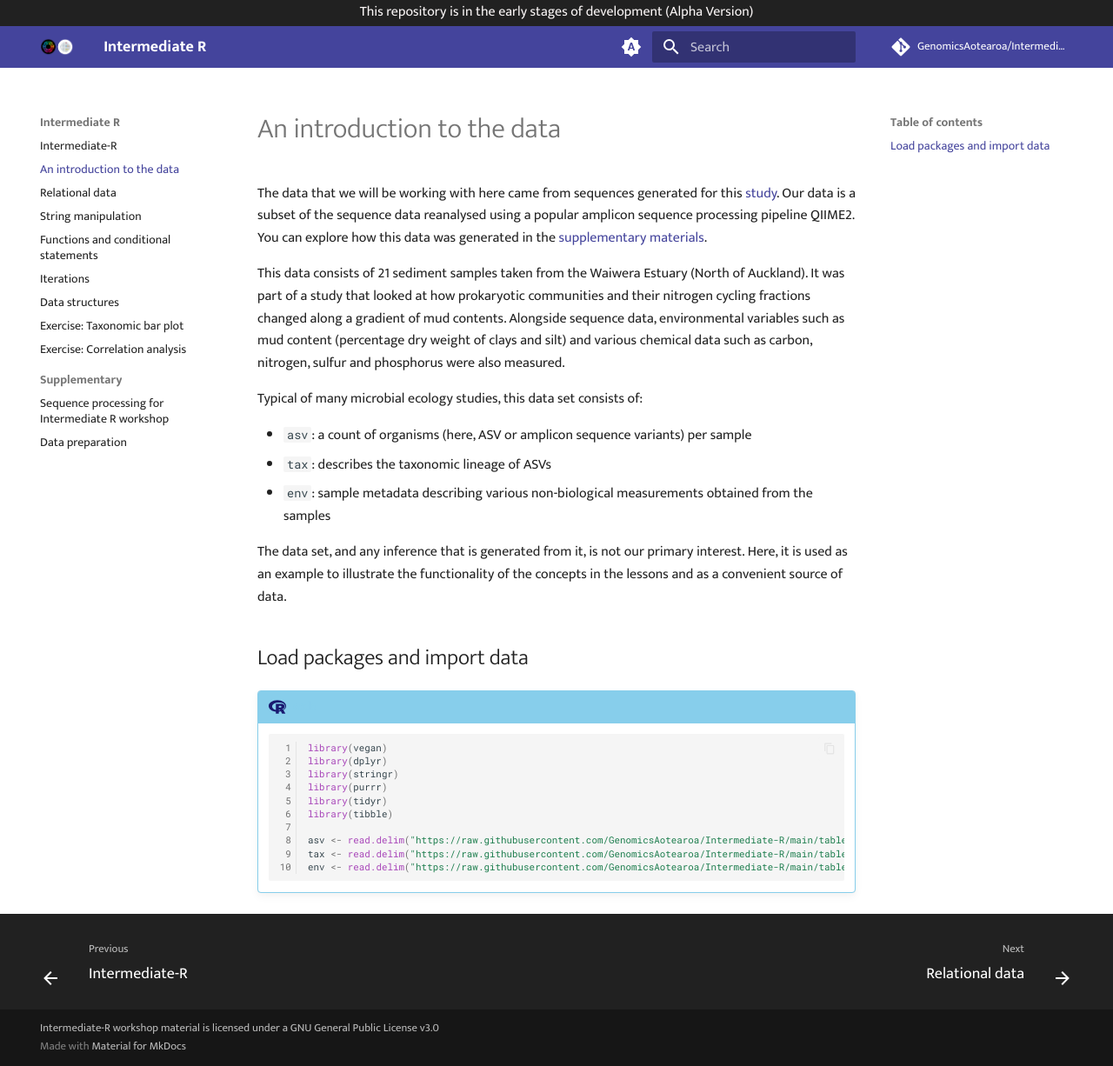
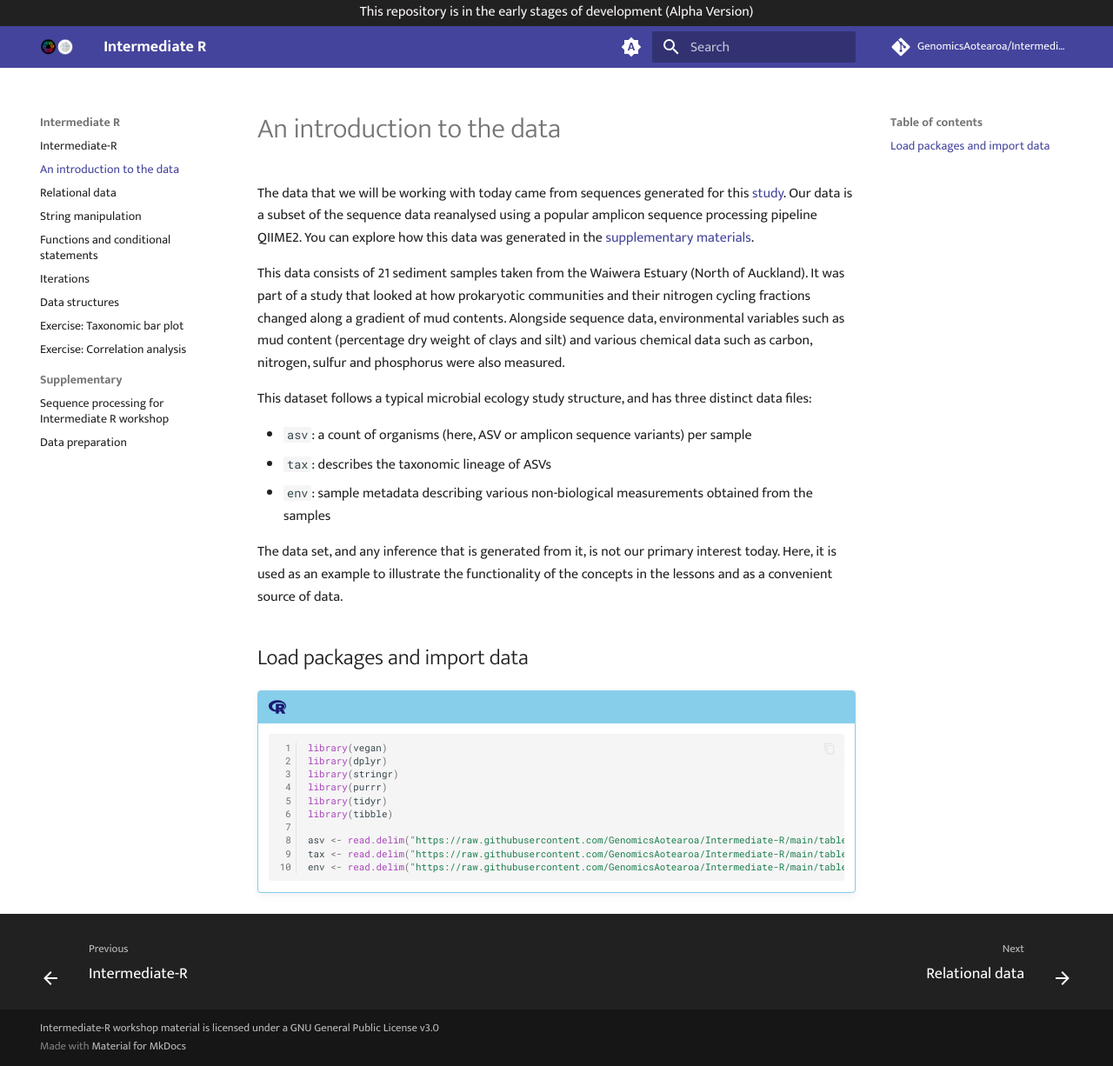
Before and after one commit to GenomicsAotearoa/Intermediate-R, an MkDocs documentation site: the page built from docs/0.prep.md, in a window 1280 px wide and 1226 px high. Shown: the whole window at 87% size. Built offline with MkDocs 1.6.1 and Material for MkDocs 9.7.7, drawn with Linux system fonts in a browser that asks for light colours; comment, search, counter and statistics services are not loaded.

Commit message:
Language edits

```diff
--- a/docs/0.prep.md
+++ b/docs/0.prep.md
@@ -1,16 +1,16 @@
 # An introduction to the data
 
-The data that we will be working with here came from sequences generated for this [study](https://doi.org/10.1111/1462-2920.15550). Our data is a subset of the sequence data reanalysed using a popular amplicon sequence processing pipeline QIIME2. You can explore how this data was generated in the [supplementary materials](./Supplementary/s1.seq_prep.md).
+The data that we will be working with today came from sequences generated for this [study](https://doi.org/10.1111/1462-2920.15550). Our data is a subset of the sequence data reanalysed using a popular amplicon sequence processing pipeline QIIME2. You can explore how this data was generated in the [supplementary materials](./Supplementary/s1.seq_prep.md).
 
 This data consists of 21 sediment samples taken from the Waiwera Estuary (North of Auckland). It was part of a study that looked at how prokaryotic communities and their nitrogen cycling fractions changed along a gradient of mud contents. Alongside sequence data, environmental variables such as mud content (percentage dry weight of clays and silt) and various chemical data such as carbon, nitrogen, sulfur and phosphorus were also measured.
 
-Typical of many microbial ecology studies, this data set consists of:
+This dataset follows a typical microbial ecology study structure, and has three distinct data files:
 
 * `asv`: a count of organisms (here, ASV or amplicon sequence variants) per sample
 * `tax`: describes the taxonomic lineage of ASVs
 * `env`: sample metadata describing various non-biological measurements obtained from the samples
 
-The data set, and any inference that is generated from it, is not our primary interest. Here, it is used as an example to illustrate the functionality of the concepts in the lessons and as a convenient source of data.
+The data set, and any inference that is generated from it, is not our primary interest today. Here, it is used as an example to illustrate the functionality of the concepts in the lessons and as a convenient source of data.
 
 ## Load packages and import data
 
```
